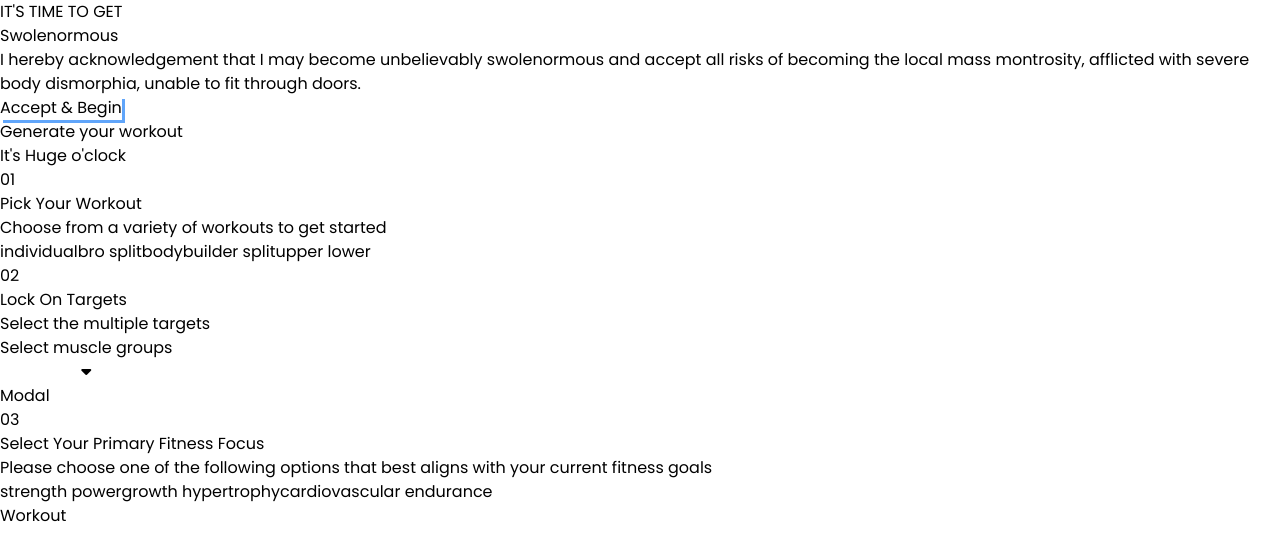
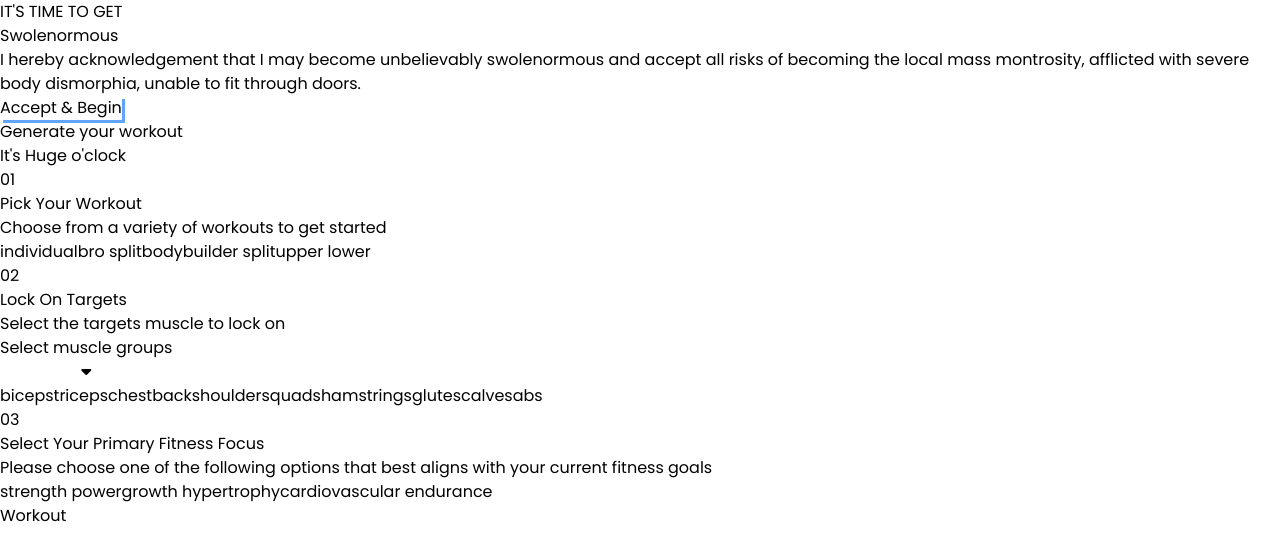
Before and after one commit to Mosenith/swoley-fit-app, a React (Vite) app: page / in a window 1280 px wide. Both pictures are taken after a click on the button "Select muscle groups". Shown: the top 560 px of the page. Built offline with nearby package versions, Linux system fonts and the light colour scheme.

Commit message:
Update Generator 2nd section dropdown

```diff
--- a/src/components/Generator.jsx
+++ b/src/components/Generator.jsx
@@ -16,6 +16,7 @@
     </div>
   );
 }
+
 export default function Generator() {
   const [showModal, setShowModal] = useState(false);
   const [poison, setPoison] = useState("individual");
@@ -24,6 +25,29 @@
 
   function toggleModal() {
     setShowModal(!showModal);
+  }
+
+  function updateMuscles(muscleGroup) {
+    if (muscles.includes(muscleGroup)) {
+      setMuscles(muscles.filter((m) => m !== muscleGroup));
+      return;
+    }
+
+    if (muscles.length > 2) {
+      return;
+    }
+
+    if (poison !== "individual") {
+      setMuscles([muscleGroup]);
+      setShowModal(false);
+      return;
+    }
+
+    setMuscles([...muscles, muscleGroup]);
+
+    if (muscles.length === 2) {
+      setShowModal(false);
+    }
   }
 
   return (
@@ -41,6 +65,7 @@
           return (
             <button
               onClick={() => {
+                setMuscles([]);
                 setPoison(type);
               }}
               className={
@@ -60,17 +85,43 @@
       <Header
         index={"02"}
         title={"Lock On Targets"}
-        description={"Select the multiple targets"}
+        description={"Select the targets muscle to lock on"}
       />
       <div className="bg-slate-950 border border-solid border-blue-400 rounded-lg flex flex-col">
         <button
           onClick={toggleModal}
           className="relative p-3 flex items-center justify-center"
         >
-          <p>Select muscle groups</p>
+          <p className="capitalize">
+            {muscles.length === 0 ? "Select muscle groups" : muscles.join(", ")}
+          </p>
           <i className="fa-solid absolute right-3 top-1/2 -translate-y-1/2 fa-caret-down"></i>
         </button>
-        {showModal && <div>Modal</div>}
+        {showModal && (
+          <div className="flex flex-col px-3 pb-3">
+            {(poison === "individual"
+              ? WORKOUTS[poison]
+              : Object.keys(WORKOUTS[poison])
+            ).map((muscleGroup, muscleGroupIndex) => {
+              return (
+                <button
+                  onClick={() => {
+                    updateMuscles(muscleGroup);
+                  }}
+                  key={muscleGroupIndex}
+                  className={
+                    "hover:text-blue-400 duration-200" +
+                    (muscles.includes(muscleGroup) ? " text-blue-400" : " ")
+                  }
+                >
+                  <p className="capitalize">
+                    {muscleGroup.replaceAll("_", " ")}
+                  </p>
+                </button>
+              );
+            })}
+          </div>
+        )}
       </div>
 
       <Header
```
